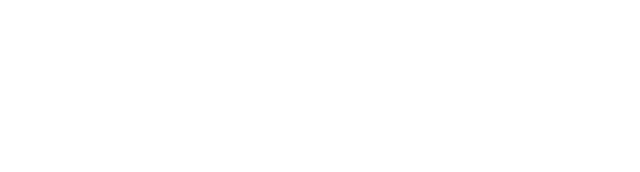
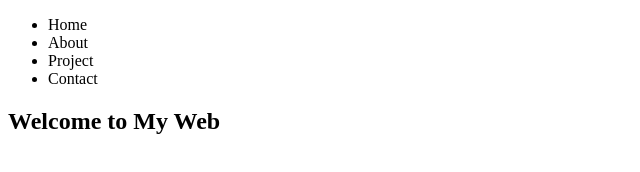
Before and after one commit to ynudin/web_personal, a plain HTML site: page index.html in a window 1280 px wide. Shown: the whole page, without its empty margins (0-640 px from the left). Drawn offline with Linux system fonts and the light colour scheme.

Commit message:
hero section

```diff
--- a/index.html
+++ b/index.html
@@ -7,5 +7,18 @@
 </head>
 <body>
 
+<nav>
+  <ul>
+    <li>Home</li>
+    <li>About</li>
+    <li>Project</li>
+    <li>Contact</li>
+  </ul>
+</nav>
+
+<section>
+  <h1>Welcome to My Web</h1>
+</section>
+
 </body>
 </html>
```
